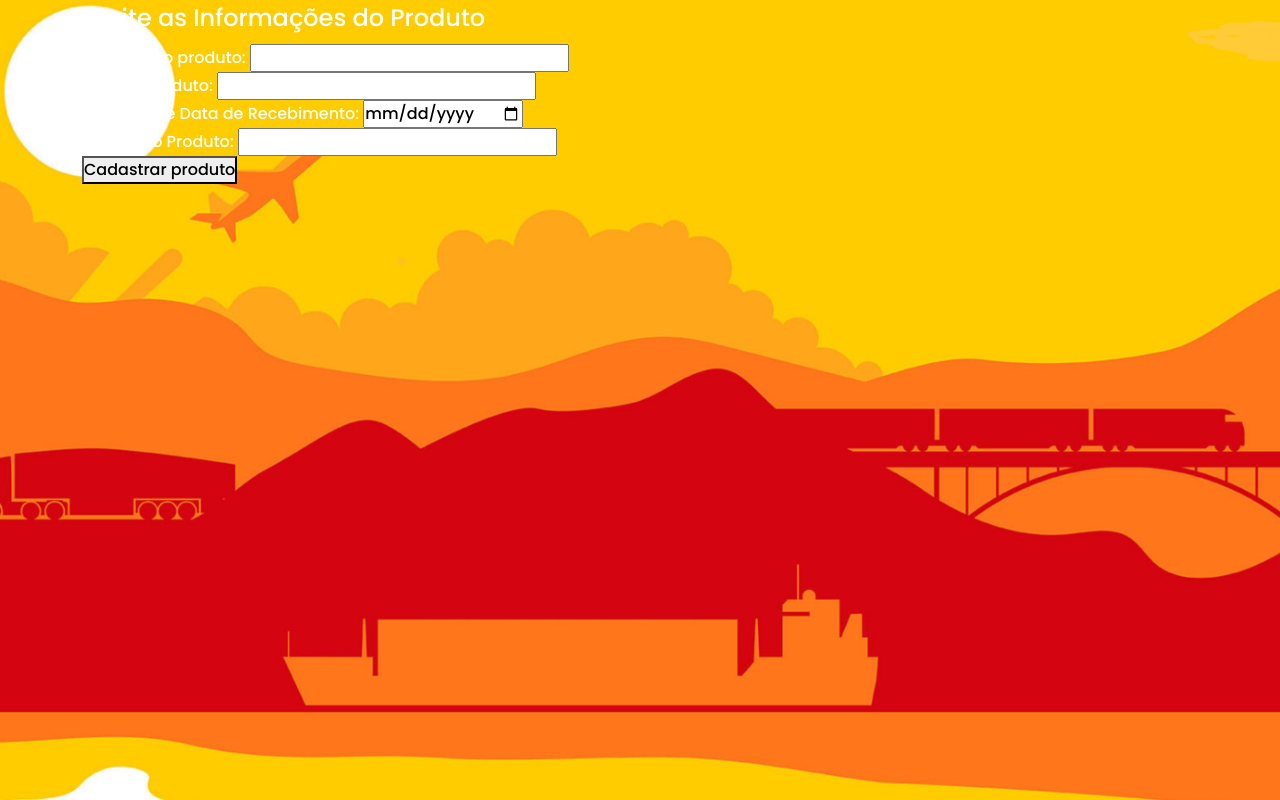
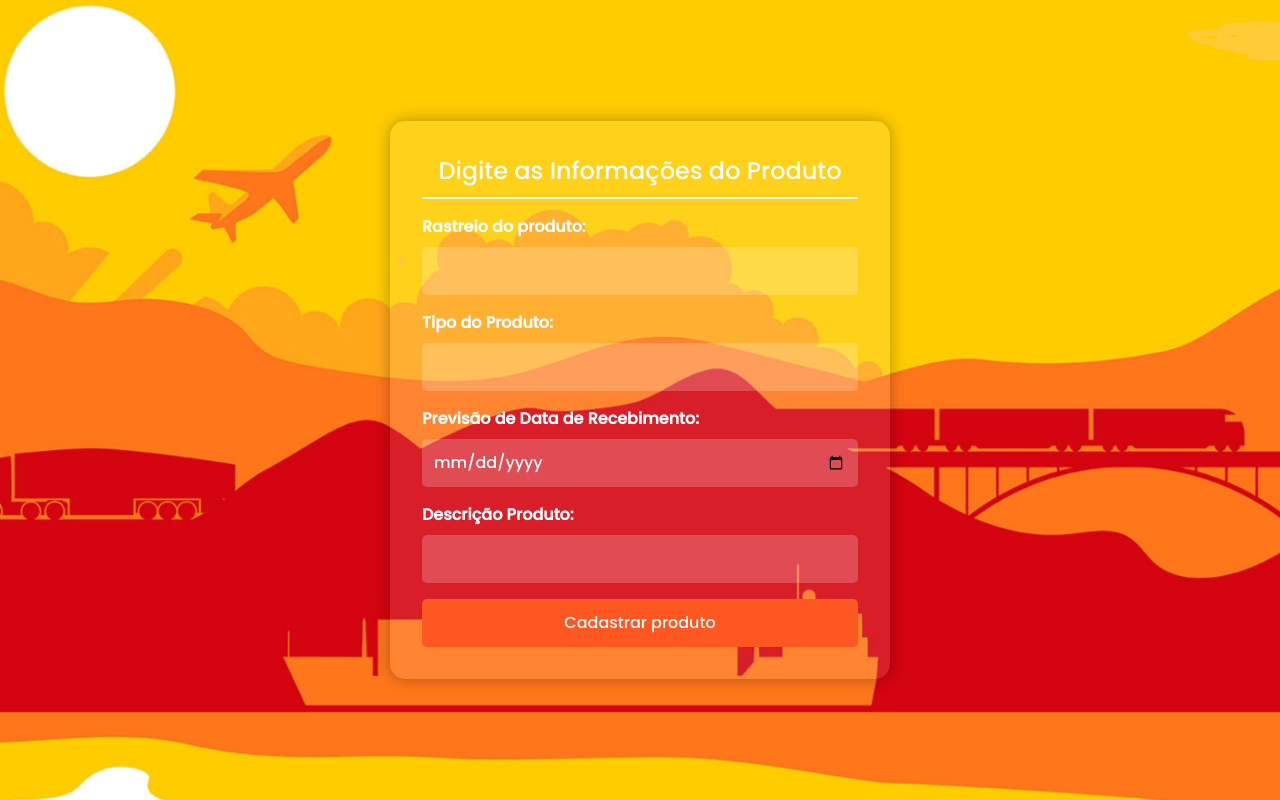
Before and after one commit to sdm-cmb/collectionstep, a Flask app: page /cadastrar_prod in a window 1280 px wide. Run offline with Flask 3, Linux system fonts and the light colour scheme; some libraries are stand-ins or nearby versions.

Commit message:
uptade cadastro de produtos

```diff
--- a/projetinho_pae/Pasta sem título/templates/Index.html
+++ b/projetinho_pae/Pasta sem título/templates/Index.html
@@ -13,7 +13,7 @@
 
     <header>
         <div class="container">
-          <h1><a href="index.html">Portfólio de Caio</a></h1>
+          <h1><a href="index.html"></a></h1>
           <nav>
             <ul>
               <li><a href="{{url_for('cadastrar_produto')}}">Sobre</a></li>
--- a/projetinho_pae/Pasta sem título/templates/cadastrar_produto.html
+++ b/projetinho_pae/Pasta sem título/templates/cadastrar_produto.html
@@ -6,6 +6,70 @@
   <link rel="stylesheet" href="../static/bootstrap.css">
   <link rel="stylesheet" href="../static/Style.css">
   <title>Cadastrar Produto</title>
+  <style>
+    body {
+      display: flex;
+      justify-content: center;
+      align-items: center;
+      height: 100vh;
+      margin: 0;
+    }
+
+    .container {
+      background: rgba(255, 255, 255, 0.1);
+      border-radius: 15px;
+      box-shadow: 0 0 15px rgba(0, 0, 0, 0.3);
+      padding: 2rem;
+      max-width: 500px;
+      width: 100%;
+    }
+
+    fieldset {
+      border: none;
+    }
+
+    legend {
+      text-align: center;
+      font-size: 1.5rem;
+      margin-bottom: 1rem;
+      border-bottom: 2px solid #fff;
+      padding-bottom: 0.5rem;
+    }
+
+    label {
+      display: block;
+      margin-bottom: 0.5rem;
+      font-weight: bold;
+      color: #fff;
+    }
+
+    input[type="text"],
+    input[type="date"] {
+      width: 100%;
+      padding: 0.75rem;
+      margin-bottom: 1rem;
+      border: none;
+      border-radius: 5px;
+      background: rgba(255, 255, 255, 0.2);
+      color: #fff;
+    }
+
+    button[type="submit"] {
+      width: 100%;
+      padding: 0.75rem;
+      background: #ff5722;
+      border: none;
+      border-radius: 5px;
+      font-size: 1rem;
+      color: #fff;
+      cursor: pointer;
+      transition: background 0.3s;
+    }
+
+    button[type="submit"]:hover {
+      background: #e64a19;
+    }
+  </style>
 </head>
 
 <body>
```
Lines whose indentation alone changed are shown as unchanged.
